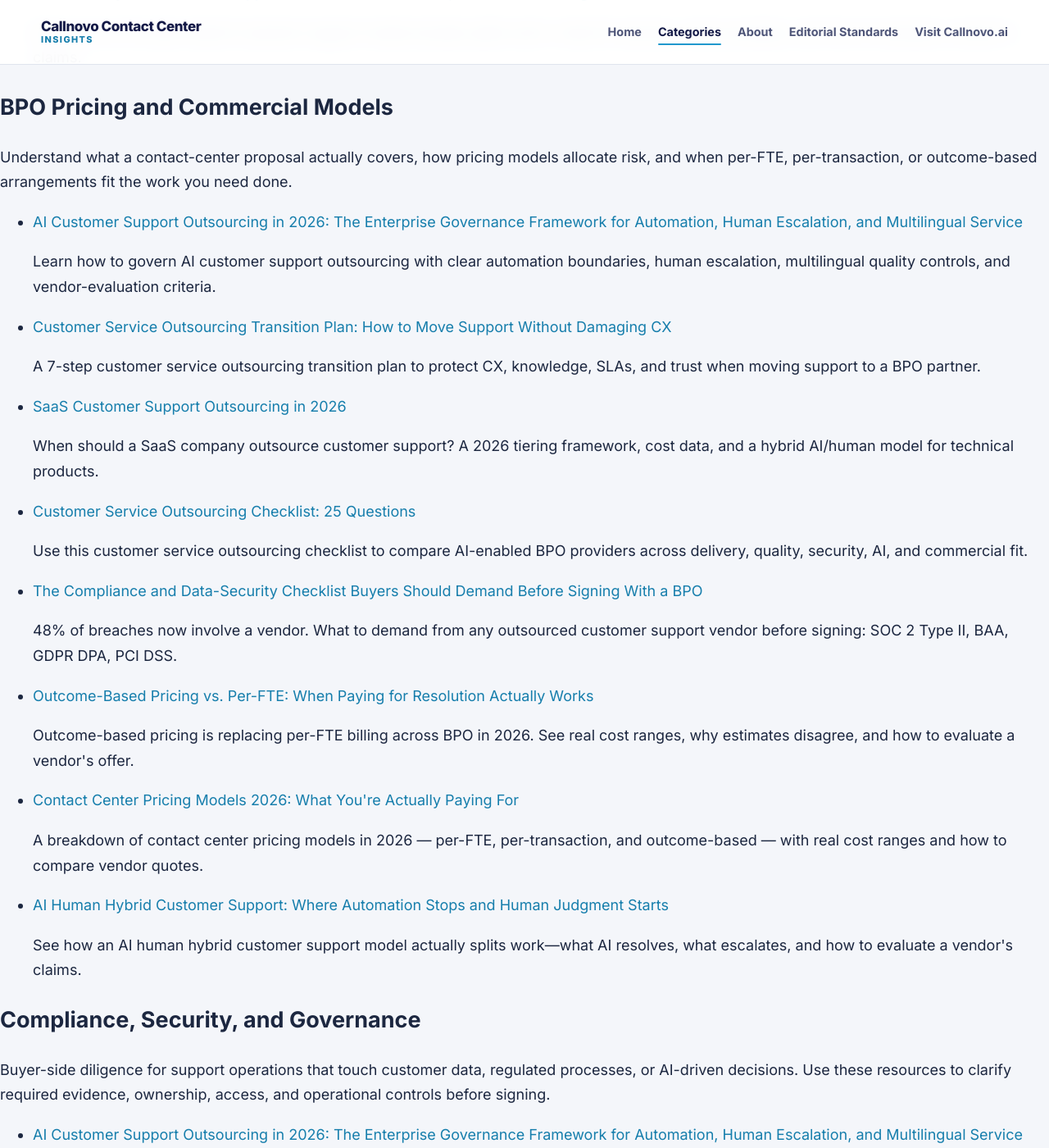
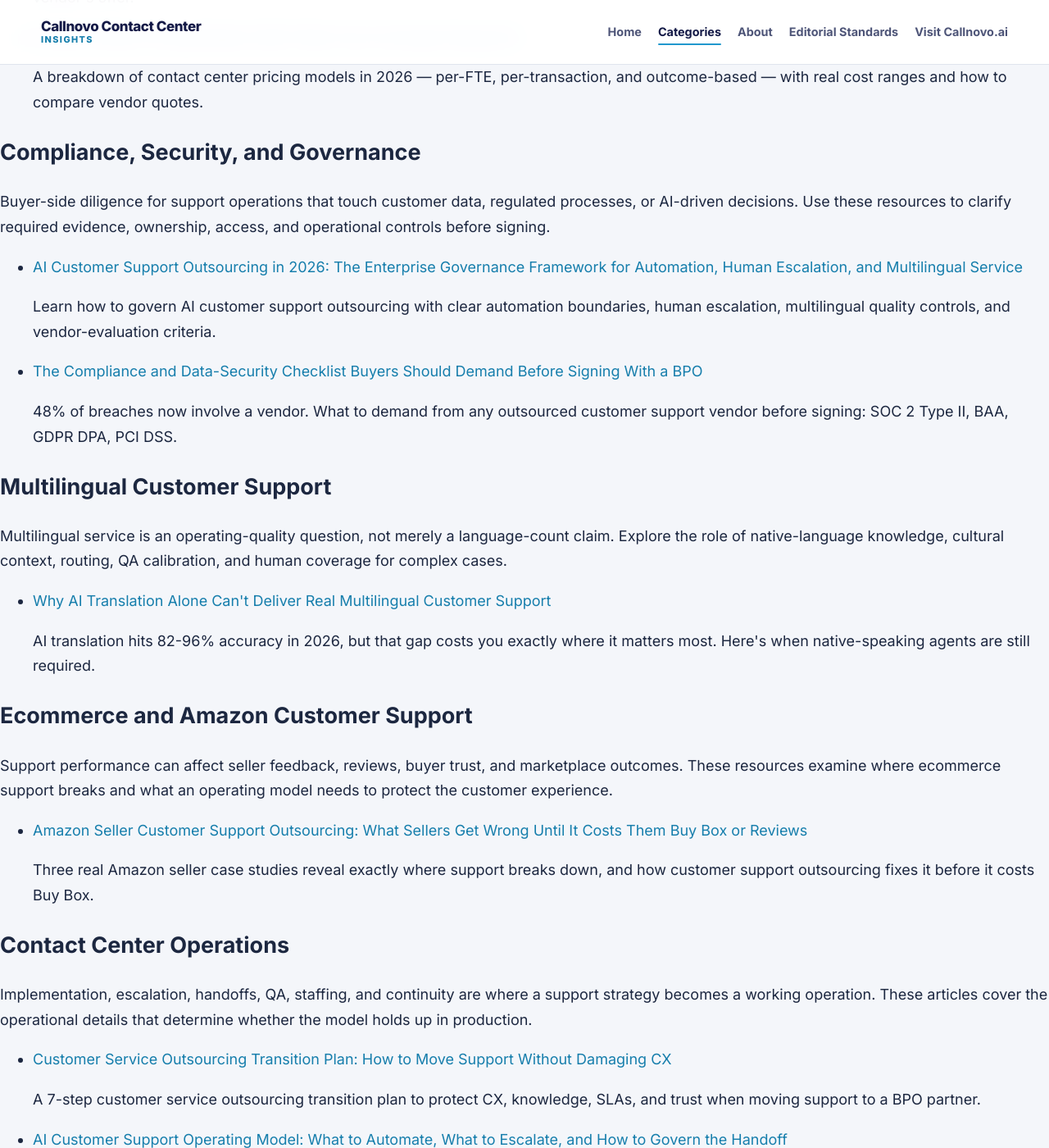
Before and after one commit to callnovo-cc/blog, a Jekyll site: the page built from categories.html, in a window 1280 px wide and 1400 px high, scrolled down 2793 px. Shown: the whole window at 82% size. Built offline with Jekyll 4.4.1, drawn with Linux system fonts in a browser that asks for light colours; some of the changed text lies outside the part shown.

Commit message:
Update categories.html

```diff
--- a/categories.html
+++ b/categories.html
@@ -45,7 +45,7 @@
   <p>Guidance for selecting, transitioning to, and governing an outsourced support partner. Start here when you need to compare operating models, define what stays in-house, or move customer contacts without damaging the experience.</p>
   <ul class="topic-article-list">
     {% for post in all_posts %}
-      {% if post.categories contains 'outsourcing' or post.categories contains 'customer-support' %}
+      {% if post.categories contains 'outsourcing' or post.categories contains 'bpo' or post.categories contains 'vendor-evaluation' or post.categories contains 'saas' %}
         <li>
           <a href="{{ post.url | relative_url }}">{{ post.title }}</a>
           {% if post.description %}<p>{{ post.description }}</p>{% endif %}
@@ -60,7 +60,7 @@
   <p>Understand what a contact-center proposal actually covers, how pricing models allocate risk, and when per-FTE, per-transaction, or outcome-based arrangements fit the work you need done.</p>
   <ul class="topic-article-list">
     {% for post in all_posts %}
-      {% if post.categories contains 'pricing' or post.categories contains 'bpo' %}
+      {% if post.categories contains 'pricing' or post.categories contains 'outcome-based-pricing' %}
         <li>
           <a href="{{ post.url | relative_url }}">{{ post.title }}</a>
           {% if post.description %}<p>{{ post.description }}</p>{% endif %}
@@ -75,7 +75,7 @@
   <p>Buyer-side diligence for support operations that touch customer data, regulated processes, or AI-driven decisions. Use these resources to clarify required evidence, ownership, access, and operational controls before signing.</p>
   <ul class="topic-article-list">
     {% for post in all_posts %}
-      {% if post.categories contains 'compliance' or post.categories contains 'security' or post.categories contains 'governance' %}
+      {% if post.categories contains 'compliance' or post.categories contains 'data-security' %}
         <li>
           <a href="{{ post.url | relative_url }}">{{ post.title }}</a>
           {% if post.description %}<p>{{ post.description }}</p>{% endif %}
@@ -90,7 +90,7 @@
   <p>Multilingual service is an operating-quality question, not merely a language-count claim. Explore the role of native-language knowledge, cultural context, routing, QA calibration, and human coverage for complex cases.</p>
   <ul class="topic-article-list">
     {% for post in all_posts %}
-      {% if post.categories contains 'multilingual' or post.categories contains 'translation' %}
+      {% if post.categories contains 'multilingual' %}
         <li>
           <a href="{{ post.url | relative_url }}">{{ post.title }}</a>
           {% if post.description %}<p>{{ post.description }}</p>{% endif %}
@@ -105,7 +105,7 @@
   <p>Support performance can affect seller feedback, reviews, buyer trust, and marketplace outcomes. These resources examine where ecommerce support breaks and what an operating model needs to protect the customer experience.</p>
   <ul class="topic-article-list">
     {% for post in all_posts %}
-      {% if post.categories contains 'ecommerce' or post.categories contains 'amazon' or post.categories contains 'marketplace' %}
+      {% if post.categories contains 'ecommerce' or post.categories contains 'amazon' %}
         <li>
           <a href="{{ post.url | relative_url }}">{{ post.title }}</a>
           {% if post.description %}<p>{{ post.description }}</p>{% endif %}
@@ -120,7 +120,7 @@
   <p>Implementation, escalation, handoffs, QA, staffing, and continuity are where a support strategy becomes a working operation. These articles cover the operational details that determine whether the model holds up in production.</p>
   <ul class="topic-article-list">
     {% for post in all_posts %}
-      {% if post.categories contains 'contact-center' or post.categories contains 'operations' %}
+      {% if post.categories contains 'contact-center' or post.categories contains 'small-business' %}
         <li>
           <a href="{{ post.url | relative_url }}">{{ post.title }}</a>
           {% if post.description %}<p>{{ post.description }}</p>{% endif %}
```
